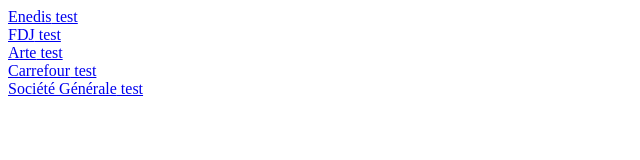
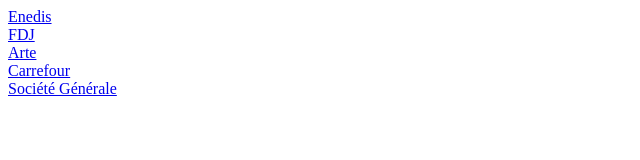
Before and after one commit to oliv37/react-hooks-libs, a React (Create React App) app: page / in a window 1280 px wide. Shown: the top 160 px of the page, without its empty margins (0-640 px from the left). Built offline with nearby package versions, Linux system fonts and the light colour scheme.

Commit message:
remove test

```diff
--- a/src/component/Home.jsx
+++ b/src/component/Home.jsx
@@ -6,7 +6,7 @@
   const companies = useSelector(state => state.companies);
   return companies.map(company => (
     <div key={company.id}>
-      <Link to={`/company/${company.id}`}>{company.name} test </Link>
+      <Link to={`/company/${company.id}`}>{company.name} </Link>
     </div>
   ));
 }
```
